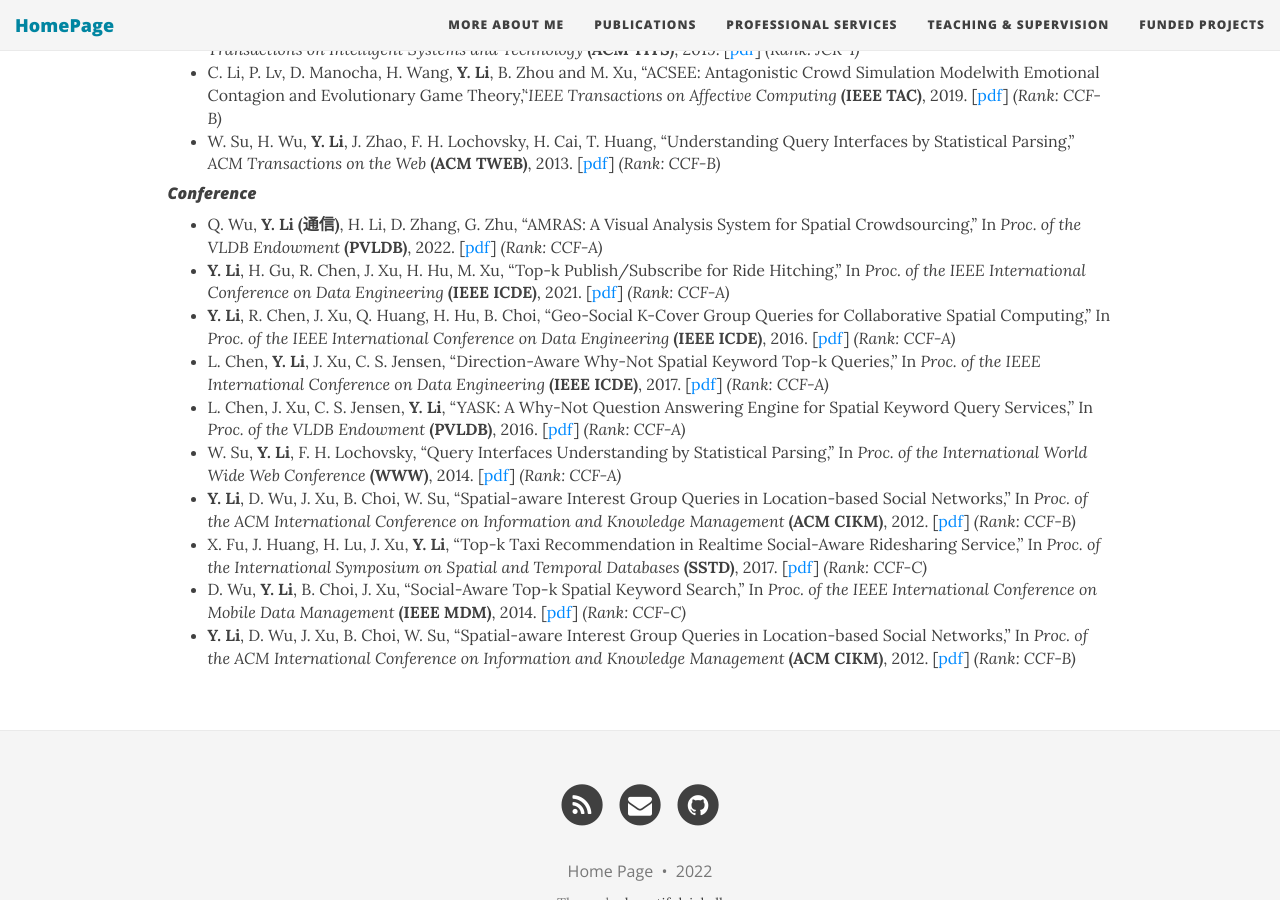
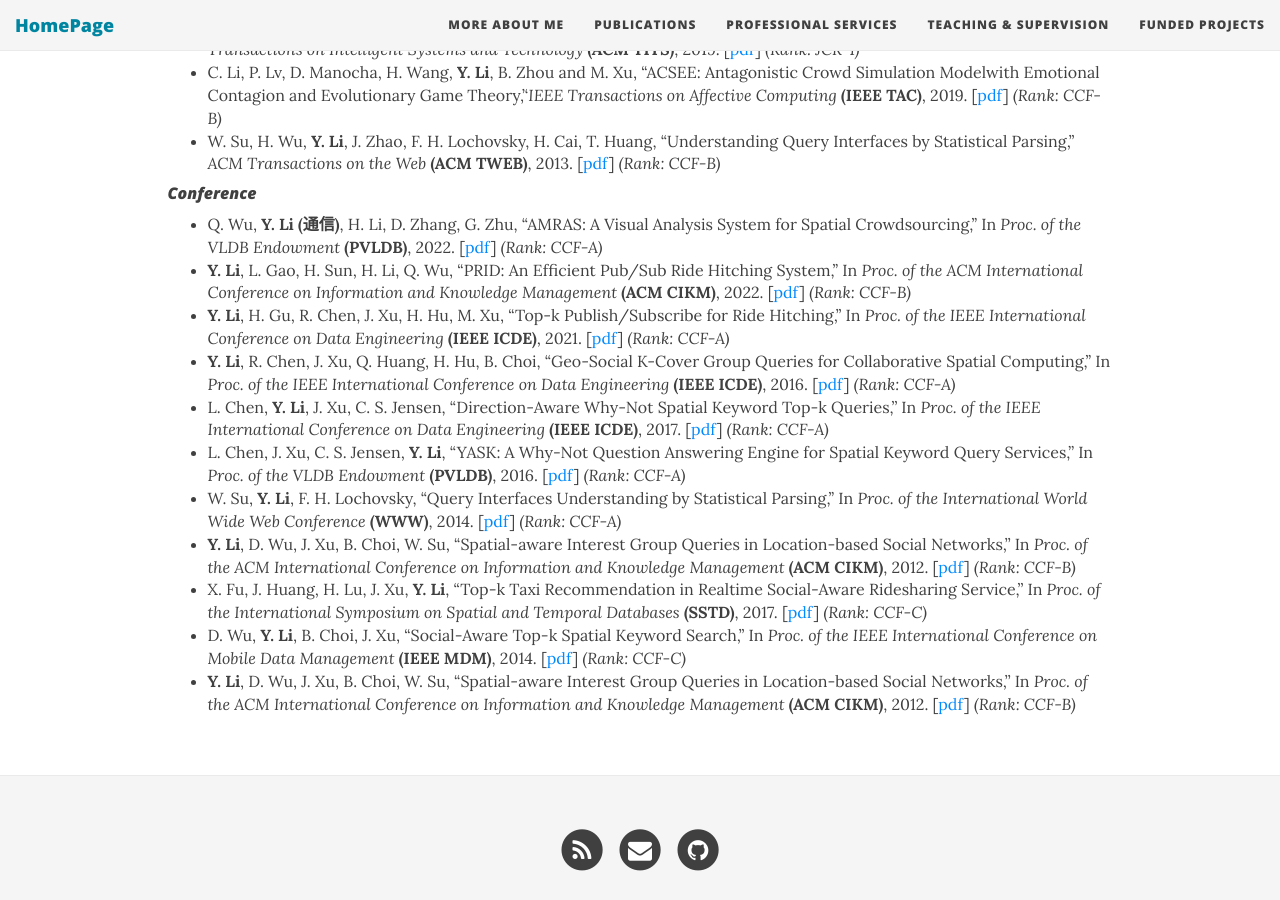
Before and after one commit to zzudb/zzudb.github.io, a Jekyll site: the page built from pages/mypublications.md, in a window 1280 px wide and 900 px high, scrolled down 612 px. Built offline with Jekyll 4.4.1, drawn with Linux system fonts in a browser that asks for light colours; nearby versions of some CDN libraries.

Commit message:
Update mypublications.md

```diff
--- a/pages/mypublications.md
+++ b/pages/mypublications.md
@@ -22,6 +22,7 @@ show-avatar: false
 #### _Conference_
 
 * Q. Wu, **Y. Li (通信)**, H. Li, D. Zhang, G. Zhu, "AMRAS: A Visual Analysis System for Spatial Crowdsourcing,'' In _Proc. of the VLDB Endowment_ **(PVLDB)**, 2022. [[pdf](https://zzudb.github.io/pages/mypublications/)] _(Rank: CCF-A)_
+* **Y. Li**, L. Gao, H. Sun, H. Li, Q. Wu, "PRID: An Efficient Pub/Sub Ride Hitching System,'' In _Proc. of the ACM International Conference on Information and Knowledge Management_ **(ACM CIKM)**, 2022. [[pdf](https://zzudb.github.io/pages/mypublications/)] _(Rank: CCF-B)_
 * **Y. Li**, H. Gu, R. Chen, J. Xu, H. Hu, M. Xu, "Top-k Publish/Subscribe for Ride Hitching,'' In _Proc. of the IEEE International Conference on Data Engineering_  **(IEEE ICDE)**, 2021. [[pdf](https://zzudb.github.io/pages/mypublications/)] _(Rank: CCF-A)_
 * **Y. Li**, R. Chen, J. Xu, Q. Huang, H. Hu, B. Choi, "Geo-Social K-Cover Group Queries for Collaborative Spatial Computing,'' In _Proc. of the IEEE International Conference on Data Engineering_ **(IEEE ICDE)**, 2016. [[pdf](https://zzudb.github.io/pages/mypublications/)] _(Rank: CCF-A)_
 * L. Chen, **Y. Li**, J. Xu, C. S. Jensen, "Direction-Aware Why-Not Spatial Keyword Top-k Queries,'' In _Proc. of the IEEE International Conference on Data Engineering_ **(IEEE ICDE)**, 2017. [[pdf](https://zzudb.github.io/pages/mypublications/)] _(Rank: CCF-A)_
```
